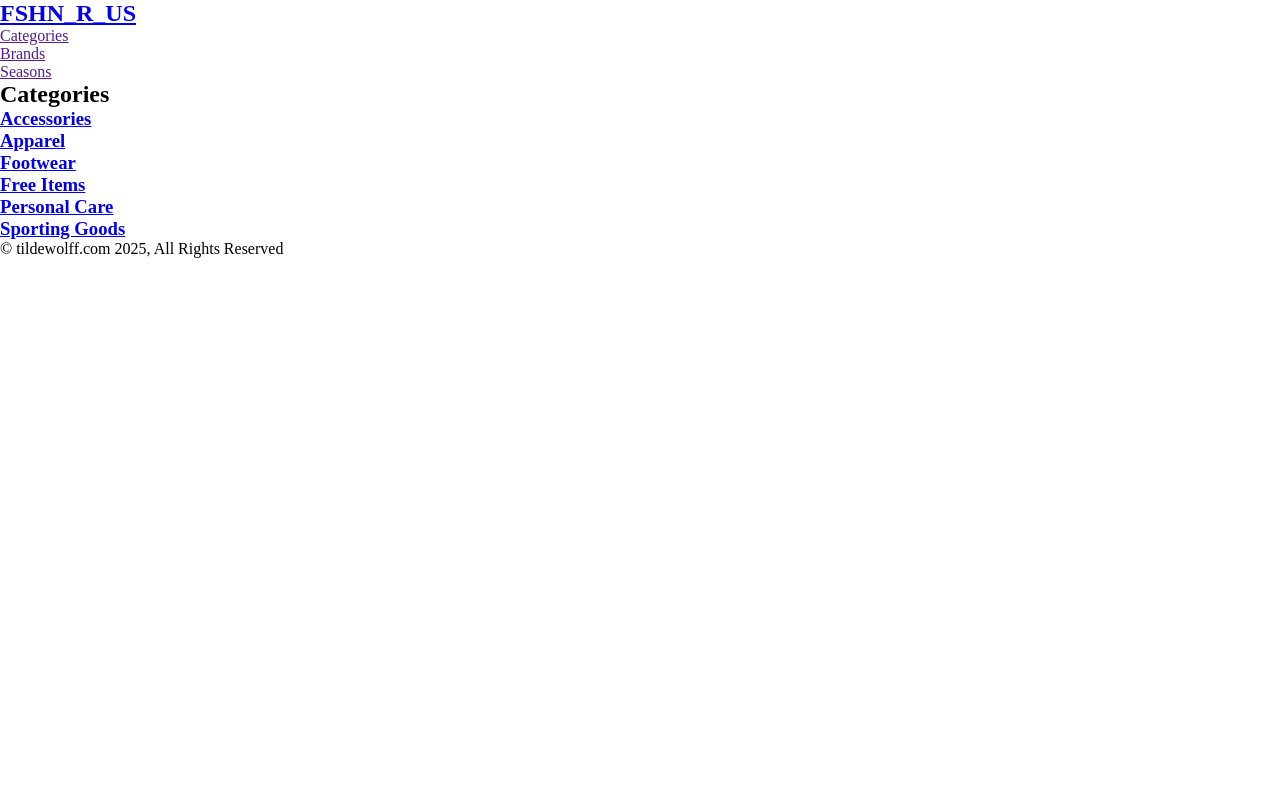
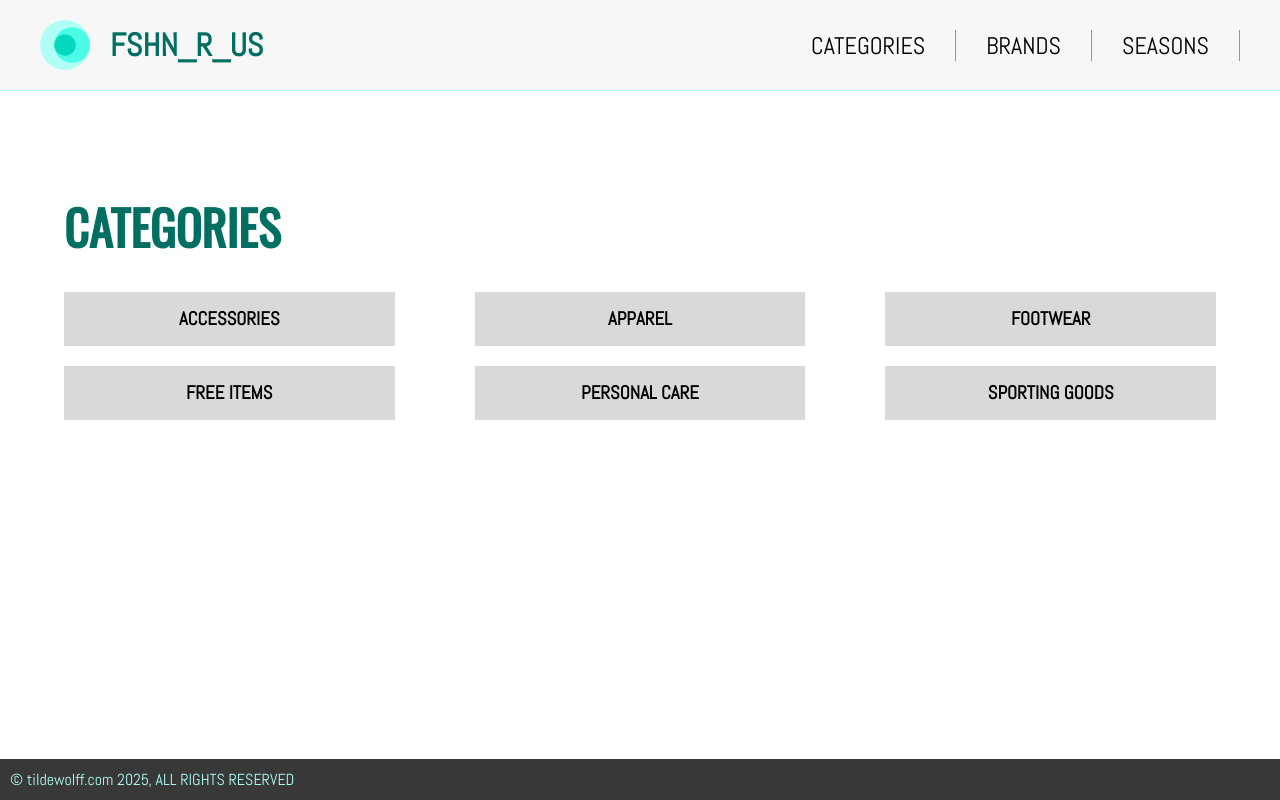
Before and after one commit to tildewolff/webshop, a plain HTML site: page index.html in a window 1280 px wide. Drawn offline with nearby package versions, Linux system fonts and the light colour scheme; files that its build step writes are made by us from their sources.

Commit message:
styled header + index

```diff
--- a/index.html
+++ b/index.html
@@ -5,14 +5,21 @@
     <meta http-equiv="X-UA-Compatible" content="IE=edge" />
     <meta name="viewport" content="width=device-width, initial-scale=1.0" />
     <title>Home - Webshop</title>
-    <link rel="stylesheet" href="../css/style.css" />
+    <link rel="stylesheet" href="style.css" />
+    <link rel="preconnect" href="https://fonts.googleapis.com" />
+    <link rel="preconnect" href="https://fonts.gstatic.com" crossorigin />
+    <link
+      href="https://fonts.googleapis.com/css2?family=Abel&family=Inter:ital,opsz,wght@0,14..32,100..900;1,14..32,100..900&family=Oswald&display=swap"
+      rel="stylesheet"
+    />
   </head>
 
   <body>
     <header>
       <nav>
         <ul class="flex_header">
-          <li>
+          <li class="logo">
+            <img src="assets/logo.svg" />
             <a href="index.html"><h1>FSHN_R_US</h1></a>
           </li>
           <li>
@@ -53,6 +60,6 @@
       </ul>
     </main>
 
-    <footer><p>&copy; tildewolff.com 2025, All Rights Reserved</p></footer>
+    <footer><p>&copy; tildewolff.com 2025, ALL RIGHTS RESERVED</p></footer>
   </body>
 </html>
--- a/style.css
+++ b/style.css
@@ -6,6 +6,26 @@
 img {
   display: block;
   width: 100%;
+}
+
+.abel-regular {
+  font-family: "Abel", serif;
+  font-weight: 400;
+  font-style: normal;
+}
+
+.oswald {
+  font-family: "Oswald", serif;
+  font-optical-sizing: auto;
+  font-weight: 200;
+  font-style: normal;
+}
+
+.inter {
+  font-family: "Inter", serif;
+  font-optical-sizing: auto;
+  font-weight: 300;
+  font-style: normal;
 }
 
 .accordion {
@@ -44,3 +64,107 @@ img {
 .active:after {
   content: "\2796"; /* Unicode character for "minus" sign (-) */
 }
+
+.flex_header {
+  display: flex;
+  flex-direction: row;
+  list-style: none;
+  border-bottom: 1px solid #b0fff6;
+  padding: 20px 40px;
+  background-color: #f7f7f7;
+}
+
+.flex_header li a {
+  text-decoration: none;
+  text-transform: uppercase;
+  align-items: center;
+}
+
+.flex_header p {
+  margin-top: 10px;
+  font-family: "Abel", sans-serif;
+  font-size: 24px;
+  color: black;
+  padding: 0px 30px;
+  border-right: solid 1px #04d8bf;
+}
+
+.last_nav p {
+  border-right: transparent;
+}
+
+.logo {
+  margin-right: auto;
+  display: flex;
+}
+
+.logo h1 {
+  padding-top: 5px;
+  padding-left: 20px;
+  font-family: "Abel", sans-serif;
+  font-size: 32px;
+  color: #006f62;
+}
+
+.logo img {
+  width: 50px;
+}
+
+.flex_header p:hover {
+  color: #4bfbe6;
+}
+
+h2 {
+  font-family: "Oswald", sans-serif;
+  text-transform: uppercase;
+  color: #006f62;
+  font-size: 48px;
+  margin-top: 100px;
+  margin-bottom: 30px;
+}
+
+.category_list_container {
+  display: grid;
+  grid-template-columns: 1fr 1fr 1fr;
+  list-style: none;
+  gap: 20px 80px;
+}
+
+.category_list_container a {
+  text-decoration: none;
+  color: black;
+}
+
+.category_list_container h3 {
+  background-color: #d9d9d9;
+  text-align: center;
+  text-transform: uppercase;
+  font-family: "Abel", sans-serif;
+  padding: 15px;
+}
+
+.category_list_container h3:hover {
+  background-color: #b0fff6;
+}
+
+body {
+  display: flex;
+  flex-direction: column;
+  height: 100vh;
+}
+
+main {
+  margin-left: 5%;
+  margin-right: 5%;
+}
+
+footer {
+  background-color: #383838;
+  margin-top: auto;
+}
+
+footer p {
+  color: #b0fff6;
+  font-family: "Abel", sans-serif;
+  padding: 10px;
+}
```
Also changed, not shown: product.html (+9 -2 lines), productlist.html (+10 -3 lines), assets/logo.svg (added).
